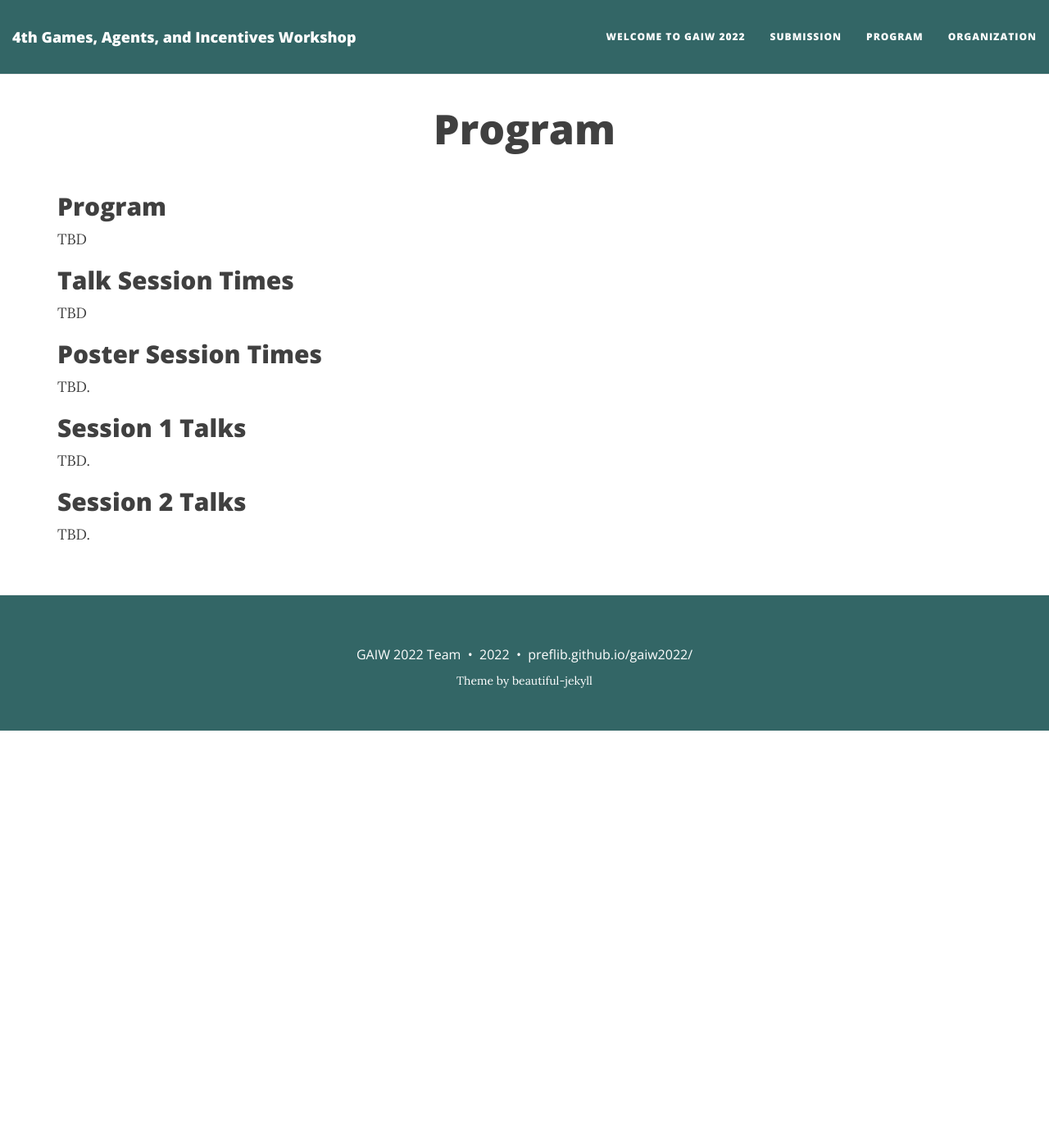
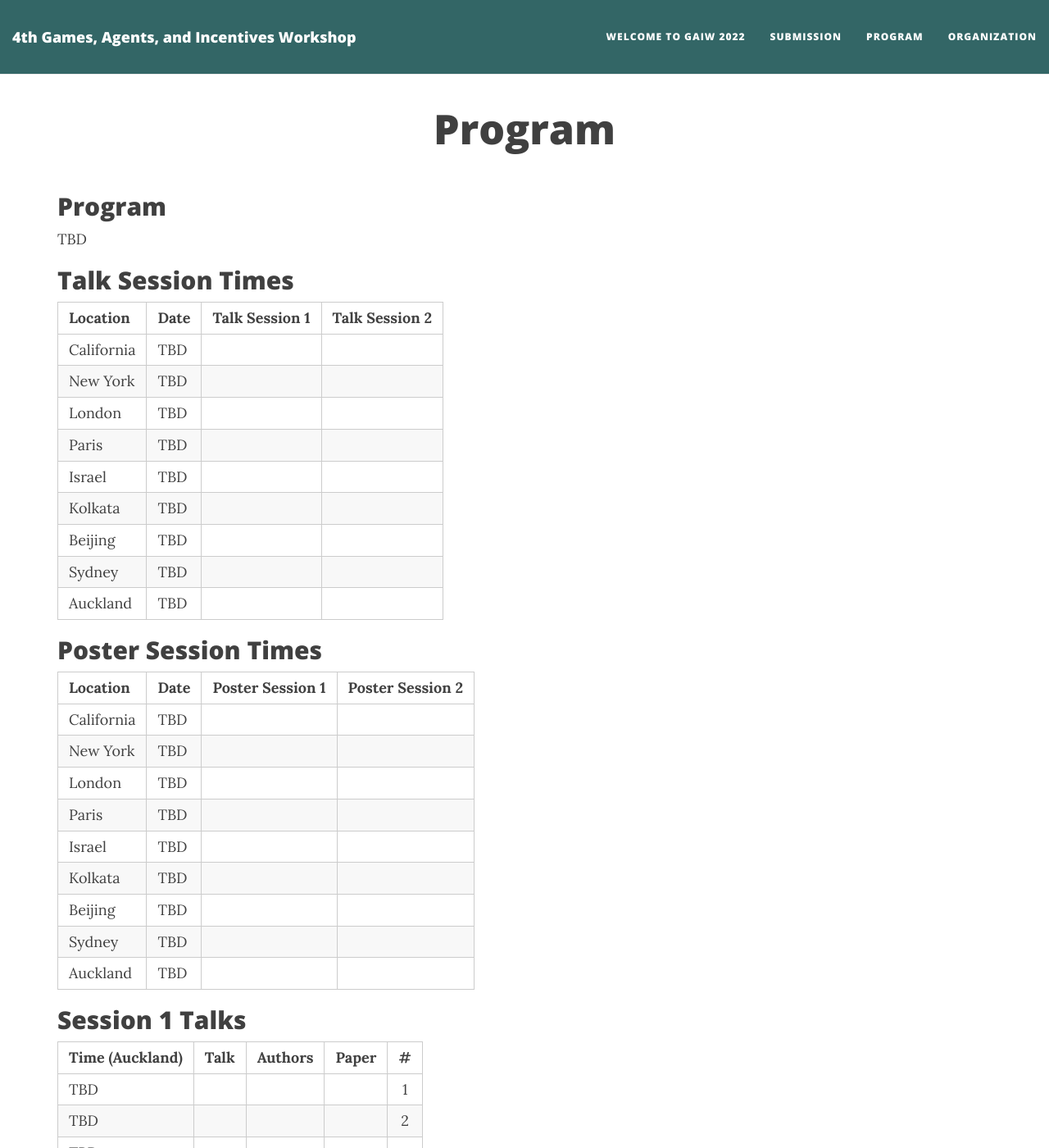
Before and after one commit to PrefLib/gaiw2023, a Jekyll site: the page built from program.md, in a window 1280 px wide and 1400 px high. Shown: the whole window at 82% size. Built offline with Jekyll 4.4.1, drawn with Linux system fonts in a browser that asks for light colours; nearby versions of some CDN libraries; part of the change alters nothing that is shown; some of the changed text lies outside the part shown.

Commit message:
Update program.md

```diff
--- a/program.md
+++ b/program.md
@@ -23,92 +23,54 @@ Please find detailed information regarding the workshop schedule below.
 
 
 ## Talk Session Times
-TBD
 
-<!---
 
 | Location | Date | Talk Session 1 | Talk Session 2 |
 |----------|-------------|------|------|
-California | May 8 |  08:00-11:00 | 16:00-19:00 |
-New York | May 8 |  11:00-14:00 | 19:00-22:00 |
-London | May 8-9 |  16:00-19:00 | 00:00-03:00 |
-Paris | May 8-9 |  17:00-20:00 | 01:00-04:00 |
-Israel | May 8-9 |  18:00-21:00 | 02:00-05:00 |
-Kolkata | May 8-9 |  20:30-23:30 | 04:30-07:30 |
-Beijing | May 8-9 |  23:00-02:00 | 07:00-10:00 |
-Sydney | May 9 |  01:00-04:00 | 09:00-12:00 |
-Auckland | May 9 |  03:00-06:00 | 11:00-14:00 |
--->
+California |  TBD |    |   |
+New York | TBD |    |   |
+London |  TBD |    |   |
+Paris |  TBD |    |   |
+Israel |  TBD |    |   |
+Kolkata |  TBD |    |   |
+Beijing |  TBD |    |   |
+Sydney |  TBD |    |   |
+Auckland |  TBD |    |   |
 
 
 ## Poster Session Times
-TBD.
-
-<!---
 
 | Location | Date | Poster Session 1 | Poster Session 2 |
 |----------|-------------|------|------|
-California | May 9 | 07:00-07:55 | 11:15-12:15 |
-New York | May 9 | 10:00-10:55 | 14:15-15:15 |
-London | May 9 | 15:00-15:55 | 19:15-20:15 |
-Paris | May 9 | 16:00-16:55 | 20:15-21:15 |
-Israel | May 9 | 17:00-17:55 | 21:15-22:15 |
-Kolkata | May 9-10 | 19:30-20:25 | 23:45-00:45 |
-Beijing | May 9-10 | 22:00-22:55 | 02:15-03:15 |
-Sydney | May 10 | 00:00-0:55 | 04:15-05:15 |
-Auckland | May 10 | 02:00-02:55 | 06:15-07:15 |
+California |  TBD |    |   |
+New York | TBD |    |   |
+London |  TBD |    |   |
+Paris |  TBD |    |   |
+Israel |  TBD |    |   |
+Kolkata |  TBD |    |   |
+Beijing |  TBD |    |   |
+Sydney |  TBD |    |   |
+Auckland |  TBD |    |   |
 
--->
 
 
 ## Session 1 Talks
-TBD.
-
-<!---
-
 
 | Time (Auckland) |   Talk   |  Authors  |  Paper  | # |
 |------------|:-----------:|:------:|:------:|:----:|
-| 3:00 - 3:20 | On the Impact of Social Media Recommendations on Opinion Consensus | Antonio Coppola, Diodato Ferraioli, Vincenzo Auletta | [(PDF)](https://drive.google.com/file/d/15Bk6_sXZBrPja9U8khulRHgOTwqN_7sS/view?usp=sharing) | 1 |
-| 3:20 - 3:40 | Welfare Optimal Combinatorial Civic Crowdfunding with Budgeted Agents  | Sankarshan Damle, Manisha Padala, Sujit Gujar | [(PDF)](https://drive.google.com/file/d/1hmF_qGTORDRgA0gX-zB535I80zdxmV6w/view?usp=sharing) | 2 |
-| 3:40 - 3:45 | Gradient Descent Ascent in Min-Max Stackelberg Games | Denizalp Goktas, Amy Greenwald | [(PDF)](https://drive.google.com/file/d/102iQn3ayHAzlaiVVKzDIEyF0O4KDccyW/view?usp=sharing) | 3 |
-| 3:45 - 3:50 | Analysis on the Impact of Iceberg Orders in Financial Markets | Buhong Liu, Carmine Ventre, Maria Polukarov, Lingbo Li, Leslie Kanthan, Fan Wu, Michail Basios | [(PDF)](https://drive.google.com/file/d/1EmlxSf8gMo4lmGTKqq8mBrscemzAuDrE/view?usp=sharing) |  4 |
-| 3:50 - 4:00 | Break | | |
-| 4:00 - 4:20 | Capacity Expansion in the College Admission Problem | Federico Bobbio, Margarida Carvalho, Alfredo Torrico, Andrea Lodi | [(PDF)](https://drive.google.com/file/d/1E1nuFAHqvjV1bgT9AsFpZfjnc514TEnv/view?usp=sharing) | 5 |
-| 4:20 - 4:40 | Commitment Games with Conditional Information Revelation | Antonio DiGiovanni, Jesse Clifton | [(PDF)](https://drive.google.com/file/d/1VcwTe-hjJ-5JgiZWq-Dm242vQw3H70Zm/view?usp=sharing) | 6 |
-| 4:40 - 5:00 | Strategyproof Social Decision Schemes on Super Condorcet Domains | Felix Brandt, Patrick Lederer, Sascha Tausch | [(PDF)](https://drive.google.com/file/d/1B4tPqeg5AjBRofu9-KsbtI2rYpd10OFu/view?usp=sharing) | 7 |
-| 5:00 - 5:10 | Break | | |
-| 5:10 - 5:30 | Collecting, Classifying, Analyzing, and Utilizing Real-World Elections | Niclas Boehmer, Nathan Schaar | [(PDF)](https://drive.google.com/file/d/1-0viL4EYDrYyWYzcuBn0NgeTAOtwUmcH/view?usp=sharing) | 8 |
-| 5:30 - 5:50 | How Likely A Coalition of Voters Can Influence A Large Election? | Lirong Xia | [(PDF)](https://drive.google.com/file/d/1DqucTeFYopFQTbI0JxI1g7j-OO_V_Cqx/view?usp=sharing) | 9 |
-| 5:50 - 5:55 | Strategic Reasoning in Automated Mechanism Design | Bastien Maubert, Munyque Mittelmann, Aniello Murano, Laurent Perrussel | [(PDF)](https://drive.google.com/file/d/1g7JHKW5p1Rw4zXE2AUMIP2LyIILFamTd/view?usp=sharing) | 10 |
-| 5:55 - 6:00 | Seeking Ground Truth: A Simulation-Based Exploration of Liquid Democracy and Sortition on Social Networks | Ben Armstrong, Shiri Heffetz, Nimrod Talmon, Kate Larson | [(PDF)](https://drive.google.com/file/d/1al6oNK0O7bqRIxSGSl3ZLSB54MPcxuW5/view?usp=sharing) | 11 |
-| 6:00 - 6:05 | Towards Secure Virtual Elections: Multiparty Computation of Order Based Voting Rules | Tamir Tassa, Lihi Dery | [(PDF)](https://drive.google.com/file/d/11wFmSsNgEkkh1RGUm2sml3wHK7N-7HuM/view?usp=sharing) | 12 |
-
--->
+| TBD |   |   |   | 1 |
+| TBD |   |   |   | 2 |
+| TBD |   |   |   | ... |
 
 
 ## Session 2 Talks
-TBD.
 
-<!---
 
 | Time (Auckland) | Talk | Authors | Paper | # |
 |------------|-----------|------|------|-----|
-| 11:00 - 11:20 |  I Will Have Order! Optimizing Orders for Fair Reviewer Assignment | Justin Payan, Yair Zick | [(PDF)](https://drive.google.com/file/d/1FSbIbvkZi5ScOax5Tc2JxGdtSJnoEgcy/view?usp=sharing) | 13 |
-| 11:20 - 11:40 |  Combining Fairness and Optimality when Selecting and Allocating Projects | Khaled Belahcène, Vincent Mousseau, Anaëlle Wilczynski | [(PDF)](https://drive.google.com/file/d/1B4bTW_MoOKIVZyBok6cRyr777_0_pU7Q/view?usp=sharing) | 14 |
-| 11:40 - 11:45 |  Random Rank: The One and Only Strategyproof and Proportionally Fair Randomized Facility Location Mechanism | Haris Aziz, Alexander Lam, Mashbat Suzuki, Toby Walsh | [(PDF)](https://drive.google.com/file/d/1HkEx87BgYrb4hr0rmJQLoJyq7TCmsLsm/view?usp=sharing) | 15 |
-| 11:45 - 11:50 |  Proportionally Fair Obnoxious Facility Location | Haris Aziz, Alexander Lam, Fahimeh Ramezani, Toby Walsh | [(PDF)](https://drive.google.com/file/d/1QGFkm5HFCJ3wNsNV4XVSsbguIq-zx9QX/view?usp=sharing) | 16 |
-| 11:50 - 12:00 |  Break | | |
-| 12:00 - 12:20 |  Strategyproofing Peer Assessment via Partitioning: The Price in Terms of Evaluators’ Expertise | Komal Dhull, Steven Jecmen, Pravesh Kothari, Nihar Shah | [(PDF)](https://drive.google.com/file/d/1b6WKE7nQOmHDp86hhiRxwO7b8mCy9z-y/view?usp=sharing) | 17 |
-| 12:20 - 12:40 |  Convergence of Iterative Combinatorial Voting Under Uncertainty | Joshua Kavner, Reshef Meir, Francesca Rossi, Liron Xia | [(PDF)](https://drive.google.com/file/d/1GU6mGVi-X6Jni7l9w7iebf4BLgMOk6QK/view?usp=sharing) | 18 |
-| 12:40 - 13:00 |  Locally EFX Allocations Over a Graph | Justin Payan, Rik Sengupta, Vignesh Viswanathan | [(PDF)](https://drive.google.com/file/d/1YedkMcBvteZsk1OZpwar1uGqbg3mb2hs/view?usp=sharing) | 19 |
-| 13:00 - 13:10 |  Break | | |
-| 13:10 - 13:30 |  An Algorithmic Introduction to Savings Circles | Rediet Abebe, Adam Eck, Christian Ikeokwu, Samuel Taggart | [(PDF)](https://drive.google.com/file/d/1IflmNZeNfefAgfNy6FrsjAQCopx3UEow/view?usp=sharing) | 20 |
-| 13:30 - 13:50 |  Preserving Diversity when Partitioning: A Geometric Approach | Sebastian Perez-Salazar, Alfredo Torrico, Victor Verdugo | [(PDF)](https://drive.google.com/file/d/12l_IxntjS1B38-Xy8b8I9vIbeRpl9jc5/view?usp=sharing) | 21 |
-| 13:50 - 13:55 |  Matching Algorithms Under Diversity-Based Reservations | Haris Aziz, Sean Chu, Zhaohong Sun | [(PDF)](https://drive.google.com/file/d/1YJPrx8MBqleO3ge09G1IPJOsXh8G8gEQ/view?usp=sharing) | 22 |
-| 13:55 - 14:00 |  Conditional Strategy Equilibrium | Lorenzo Bastianello, Mehmet Ismail | [(PDF)](https://drive.google.com/file/d/1NGLE0AlrOPk19nrkxmmwi2gGg1k4RPrl/view?usp=sharing) | 23 |
-
--->
+| TBD |   |   |   | 1 |
+| TBD |   |   |   | 2 |
+| TBD |   |   |   | ... |
 
 
 
```
